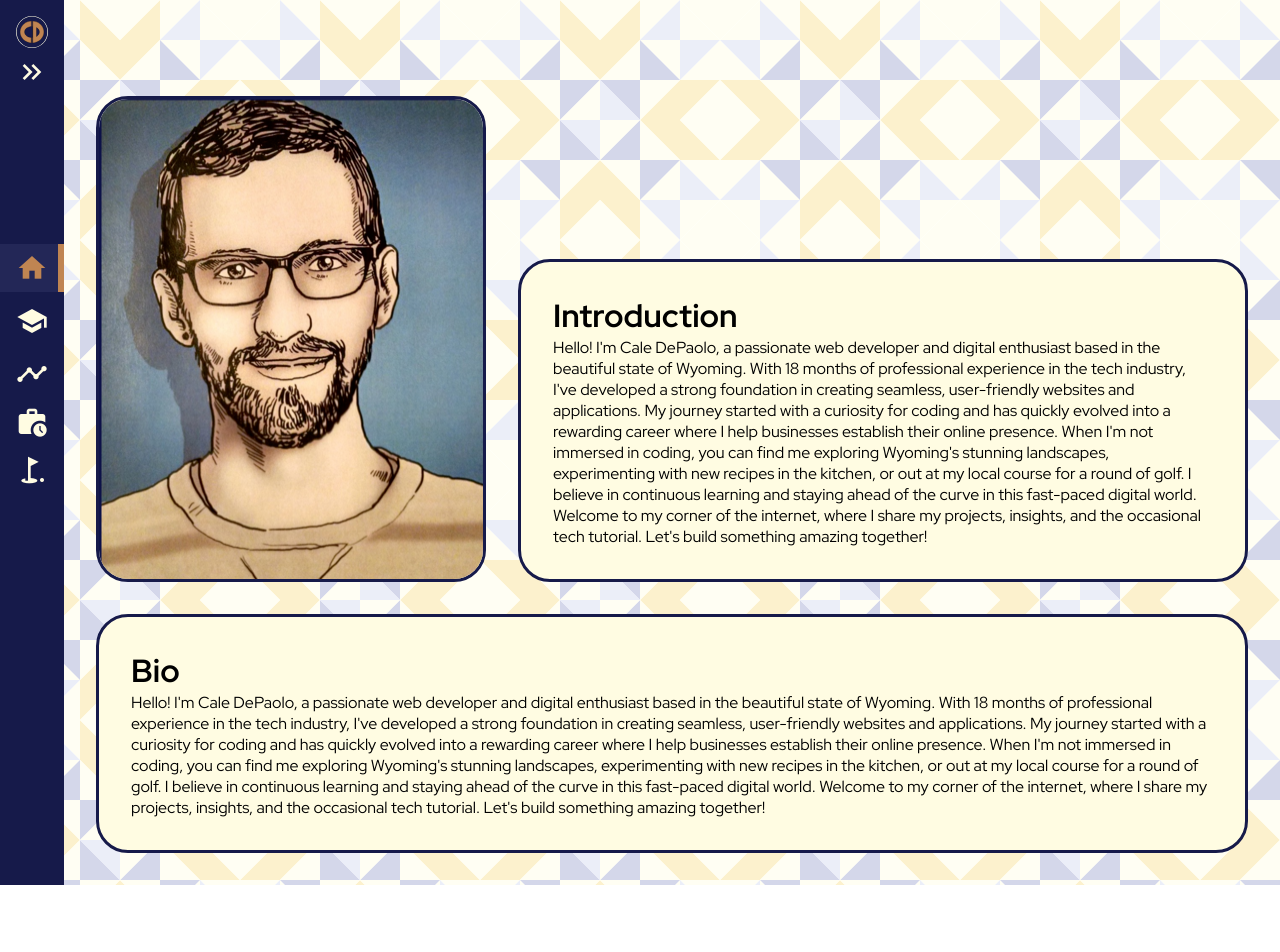
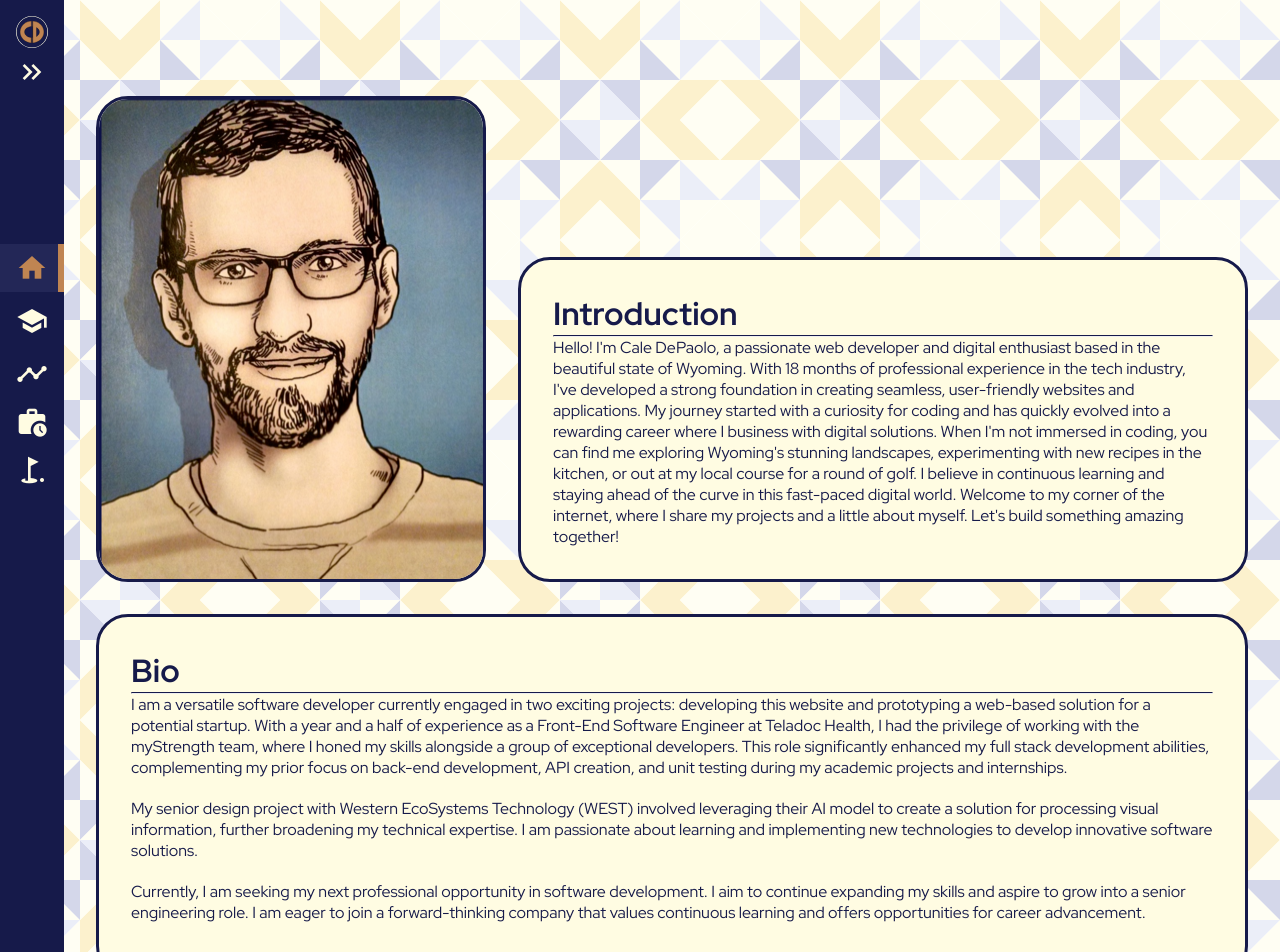
Before and after one commit to caledep/caledep.github.io, a Vue app: page / in a window 1280 px wide. Shown: the top 952 px of the page. Before the commit the page ends 885 px from the top, so only its background shows below. Built offline with nearby package versions, Linux system fonts and the light colour scheme.

Commit message:
update content in bio and introduction.

```diff
--- a/src/views/Home.vue
+++ b/src/views/Home.vue
@@ -10,14 +10,17 @@
             </div>
             <div class="intro-block">
                 <h1>Introduction</h1>
-                <p>Hello! I'm Cale DePaolo, a passionate web developer and digital enthusiast based in the beautiful state of Wyoming. With 18 months of professional experience in the tech industry, I've developed a strong foundation in creating seamless, user-friendly websites and applications. My journey started with a curiosity for coding and has quickly evolved into a rewarding career where I help businesses establish their online presence. When I'm not immersed in coding, you can find me exploring Wyoming's stunning landscapes, experimenting with new recipes in the kitchen, or out at my local course for a round of golf. I believe in continuous learning and staying ahead of the curve in this fast-paced digital world. Welcome to my corner of the internet, where I share my projects, insights, and the occasional tech tutorial. Let's build something amazing together!</p>
+                <hr>
+                <p>Hello! I'm Cale DePaolo, a passionate web developer and digital enthusiast based in the beautiful state of Wyoming. With 18 months of professional experience in the tech industry, I've developed a strong foundation in creating seamless, user-friendly websites and applications. My journey started with a curiosity for coding and has quickly evolved into a rewarding career where I business with digital solutions. When I'm not immersed in coding, you can find me exploring Wyoming's stunning landscapes, experimenting with new recipes in the kitchen, or out at my local course for a round of golf. I believe in continuous learning and staying ahead of the curve in this fast-paced digital world. Welcome to my corner of the internet, where I share my projects and a little about myself. Let's build something amazing together!</p>
             </div>
         </div>
 
         <div class="bio-block">
             <h1>Bio</h1>
-            <p>Hello! I'm Cale DePaolo, a passionate web developer and digital enthusiast based in the beautiful state of Wyoming. With 18 months of professional experience in the tech industry, I've developed a strong foundation in creating seamless, user-friendly websites and applications. My journey started with a curiosity for coding and has quickly evolved into a rewarding career where I help businesses establish their online presence. When I'm not immersed in coding, you can find me exploring Wyoming's stunning landscapes, experimenting with new recipes in the kitchen, or out at my local course for a round of golf. I believe in continuous learning and staying ahead of the curve in this fast-paced digital world. Welcome to my corner of the internet, where I share my projects, insights, and the occasional tech tutorial. Let's build something amazing together!</p>
-
+            <hr>
+            <p>I am a versatile software developer currently engaged in two exciting projects: developing this website and prototyping a web-based solution for a potential startup. With a year and a half of experience as a Front-End Software Engineer at Teladoc Health, I had the privilege of working with the myStrength team, where I honed my skills alongside a group of exceptional developers. This role significantly enhanced my full stack development abilities, complementing my prior focus on back-end development, API creation, and unit testing during my academic projects and internships.</p>
+            <p>My senior design project with Western EcoSystems Technology (WEST) involved leveraging their AI model to create a solution for processing visual information, further broadening my technical expertise. I am passionate about learning and implementing new technologies to develop innovative software solutions.</p>
+            <p>Currently, I am seeking my next professional opportunity in software development. I aim to continue expanding my skills and aspire to grow into a senior engineering role. I am eager to join a forward-thinking company that values continuous learning and offers opportunities for career advancement.</p>
         </div>
 
     </main>
@@ -28,7 +31,13 @@ main {
     display: flex;
     flex-direction: column;
     gap: 2rem;
+    hr {
+        border-top: 1px solid var(--primary);
+    }
+    div {
+        color: var(--primary);
 
+    }
     .portrait-intro {
         display: flex;
         flex-direction: row;
@@ -38,7 +47,7 @@ main {
         .portrait-image {
             border: solid;
             border-width: 0.2rem;
-            border-color: #161a4a;
+            border-color: var(--primary);
             border-radius:2em;
             min-width:24rem;
             max-width: 24rem;
@@ -51,7 +60,7 @@ main {
             background: #FFFCE2;
             border: solid;
             border-width: 0.2rem;
-            border-color: #161a4a;
+            border-color: var(--primary);
             max-height: fit-content;
             max-width: calc(87rem - 24rem - 2rem - 0.4rem);
             border-radius:2em;
@@ -62,10 +71,12 @@ main {
         border: solid;
         max-width: 87rem;
         background: #FFFCE2;
-
         border-width: 3px;
         border-color: #161a4a;
         border-radius:2em;
+        p {
+            padding-bottom: 20px;
+        }
     }
     @media (max-width: 768px) {
         .portrait-intro {
```
